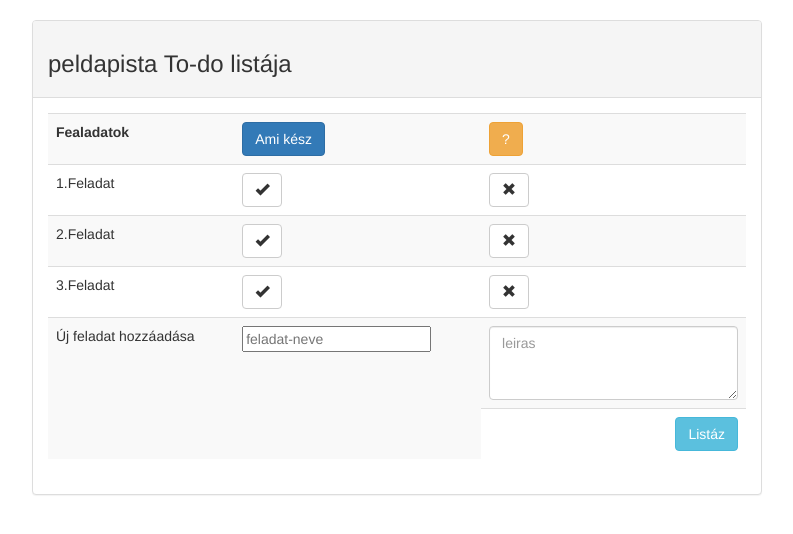
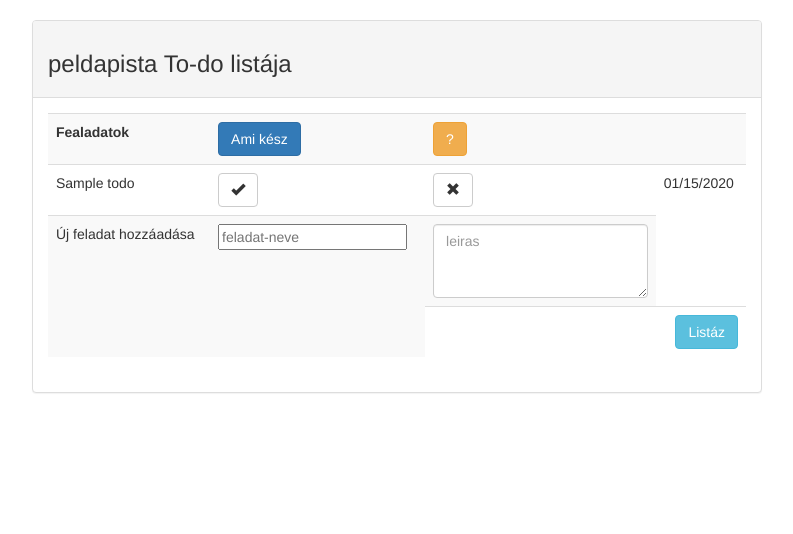
Before and after one commit to szucsdora/dora-todo, a Symfony app: template templates/todos.twig in a window 1280 px wide. Shown: the part 51-585 px from the top of the page, without its empty margins (243-1036 px from the left). Run offline with Twig, Linux system fonts and the light colour scheme; the template is opened without the code that fills it: most values are stand-ins (such as "Sample title", 1, 10 or a date in 2020); some libraries are stand-ins or nearby versions.

Commit message:
todok listázása

```diff
--- a/src/Controller/TodosController.php
+++ b/src/Controller/TodosController.php
@@ -2,6 +2,7 @@
 
 namespace App\Controller;
 
+use App\Entity\Todo;
 use Symfony\Bundle\FrameworkBundle\Controller\AbstractController;
 use Symfony\Component\Routing\Annotation\Route;
 
@@ -12,8 +13,11 @@ class TodosController extends AbstractController
      */
     public function index()
     {
-
+        $todos = $this->getDoctrine()
+            ->getRepository(Todo::class)
+            ->findBy(['userId' => 1]);
         return $this->render('todos.twig', [
+          'todos' => $todos,
         ]);
     }
 }
--- a/src/Entity/User.php
+++ b/src/Entity/User.php
@@ -6,7 +6,7 @@ use Doctrine\ORM\Mapping as ORM;
 
 /**
  * @ORM\Entity(repositoryClass="App\Repository\UserRepository")
-* @ORM\Table(name="users")
+ * @ORM\Table(name="users")
  */
 class User
 {
--- a/templates/todos.twig
+++ b/templates/todos.twig
@@ -4,6 +4,7 @@
   <div class="col-md-8 col-md-offset-2">
     <div class="panel panel-default">
       <div class="panel-heading">
+        {{dump(todos)}}
         <h3>peldapista To-do listája</h3>
       </div>
       <div class="panel-body">
@@ -16,14 +17,23 @@
             <th>
               <button type="text" class="btn btn-warning">?</button>
             </th>
+            <th>
+            </th>
           </tr>
+          {% for todo in todos %}
             <tr>
-            <td>1.Feladat</td>
+              <td>{{ todo.taskName }}</td>
               <td>
+                {% if todo.isDone == false %}
                   <button type="button" class="btn btn-default">
                     <span class="glyphicon glyphicon-ok" aria-hidden="true">
                     </span>
                   </button>
+                {% endif %}
+
+                {% if todo.isDone == true %}
+                  Kész
+                {% endif %}
               </td>
               <td>
                 <button type="button" class="btn btn-default">
@@ -31,37 +41,9 @@
                   </span>
                 </button>
               </td>
+              <td>{{ todo.deadline|date("m/d/Y") }}</td>
             </tr>
-          <tr>
-            <td>2.Feladat</td>
-            <td>
-              <button type="button" class="btn btn-default">
-                <span class="glyphicon glyphicon-ok" aria-hidden="true">
-                </span>
-              </button>
-            </td>
-            <td>
-              <button type="button" class="btn btn-default">
-                <span class="glyphicon glyphicon-remove" aria-hidden="true">
-                </span>
-              </button>
-            </td>
-          </tr>
-          <tr>
-            <td>3.Feladat</td>
-            <td>
-              <button type="button" class="btn btn-default">
-                <span class="glyphicon glyphicon-ok" aria-hidden="true">
-                </span>
-              </button>
-            </td>
-            <td>
-              <button type="button" class="btn btn-default">
-                <span class="glyphicon glyphicon-remove" aria-hidden="true">
-                </span>
-              </button>
-            </td>
-          </tr>
+          {% endfor %}
           <tr>
             <td rowspan="2">Új feladat hozzáadása</td>
             <td rowspan="2"><input type="text" placeholder="feladat-neve">
```
Also changed, not shown: src/Controller/RegisterController.php (+9 -0 lines), src/Entity/Todo.php (+14 -12 lines). Lines whose indentation alone changed are shown as unchanged.
